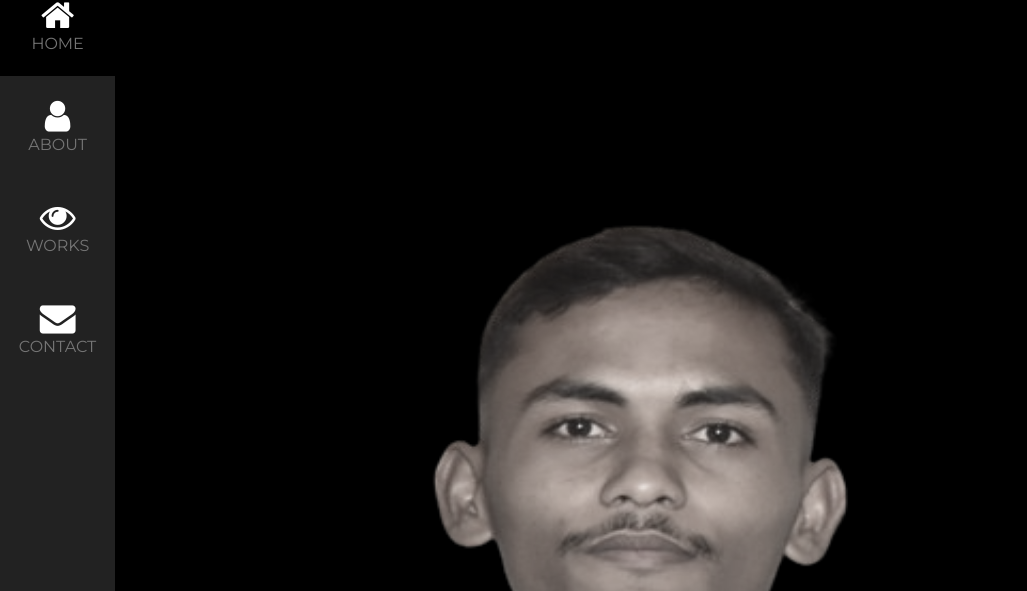
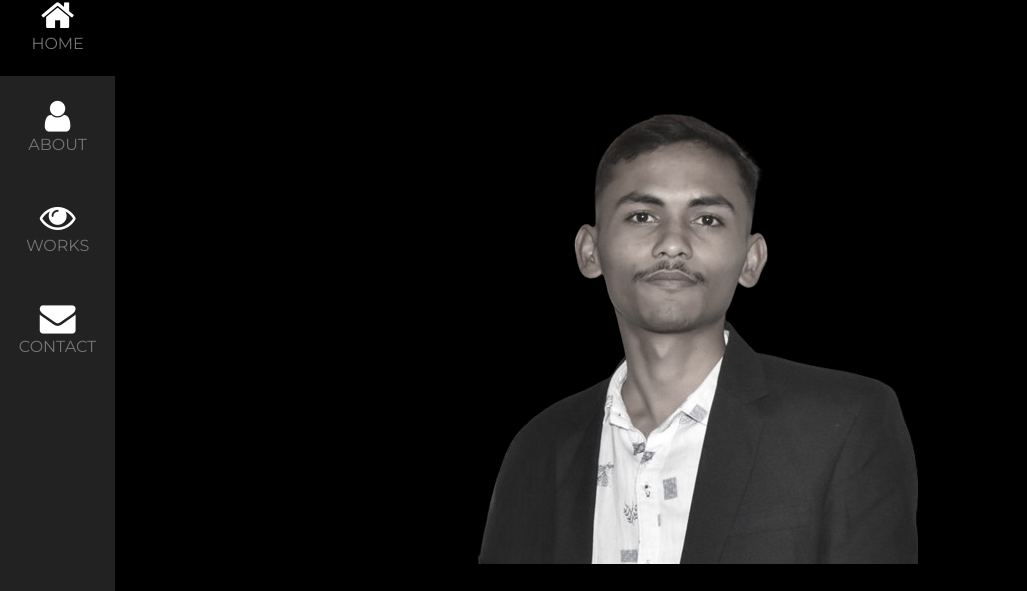
Before and after one commit to akmroyal/MyPortfolio, a plain HTML site: page index.html in a window 1280 px wide. Shown: the part 209-800 px from the top of the page, without its empty margins (0-1027 px from the left). Drawn offline with Linux system fonts and the light colour scheme.

Commit message:
Update index.html
Make changes for the compatible image on main page

```diff
--- a/index.html
+++ b/index.html
@@ -78,7 +78,7 @@
         .Header {
             position: relative;
             width: 100%;
-            height: 210vh;
+            height: 146vh;
             line-height: 4.9vw;
             top: 6vw;
             text-align: center;
@@ -391,8 +391,7 @@
         <header class="Header" id="home">
             <h1 class="name-Header"><span class="text-effect">I'm</span> Ashu Maurya.</h1>
             <p>Web Designer and Programmer.</p>
-            <img src="image/profilImg-removebg-preview.png" alt="boy" class="me-Img" width="940" height="1108">
-<!--             <img src="https://res.cloudinary.com/akm-royal/image/upload/v1735243401/ddvhlba91u3v1dstvhu5.jpg" alt="boy" class="me-Img" width="940" height="1108"> -->
+            <img src="image/profilImg-removebg-preview.png" alt="boy" class="me-Img">
 
         </header>
 
```
